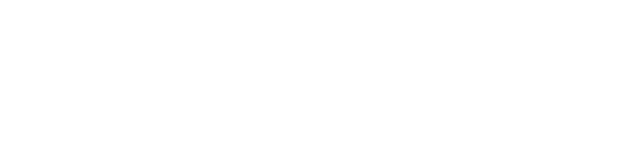
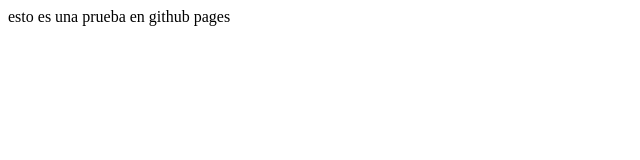
Before and after one commit to ruben-salgado/prueba, a plain HTML site: page index.html in a window 1280 px wide. Shown: the whole page, without its empty margins (0-640 px from the left). Drawn offline with Linux system fonts and the light colour scheme.

Commit message:
se modifica la pagina principal de gh pages

```diff
--- a/index.html
+++ b/index.html
@@ -1,7 +1,8 @@
 <html>
 <header>
-	<meta http-equiv="Refresh" content="2; url=principal/index.html">
+	<!-- <meta http-equiv="Refresh" content="2; url=principal/index.html"> -->
 </header>
 <body>
+	esto es una prueba en github pages
 </body>
 </html>
```
